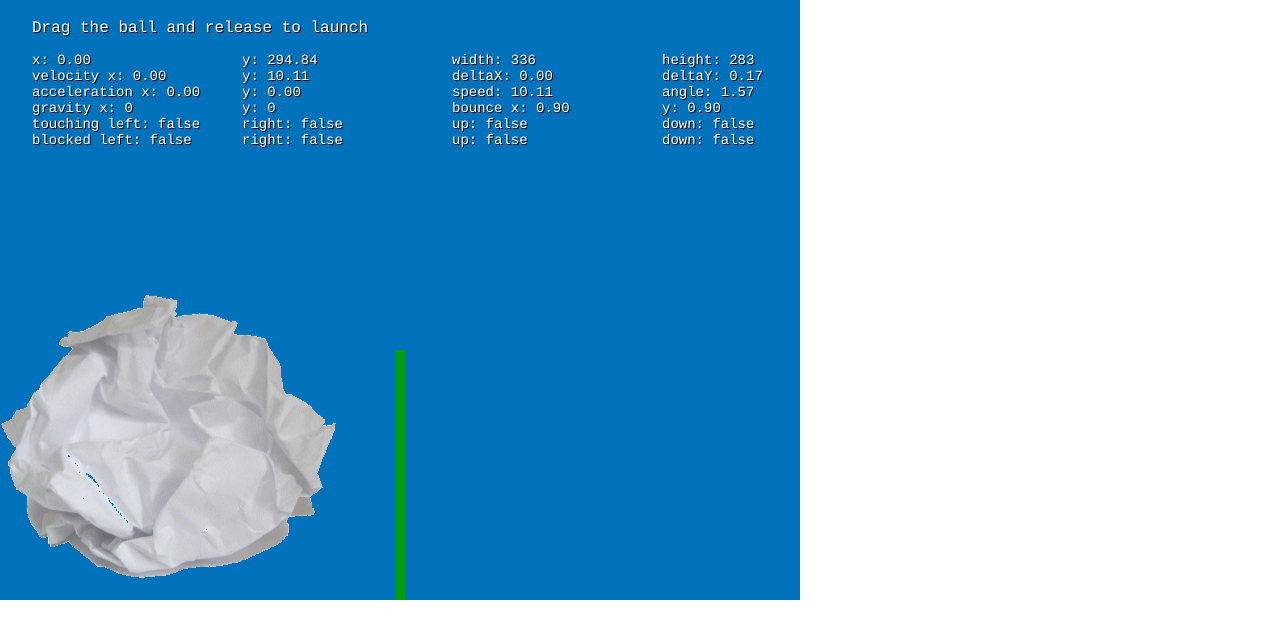
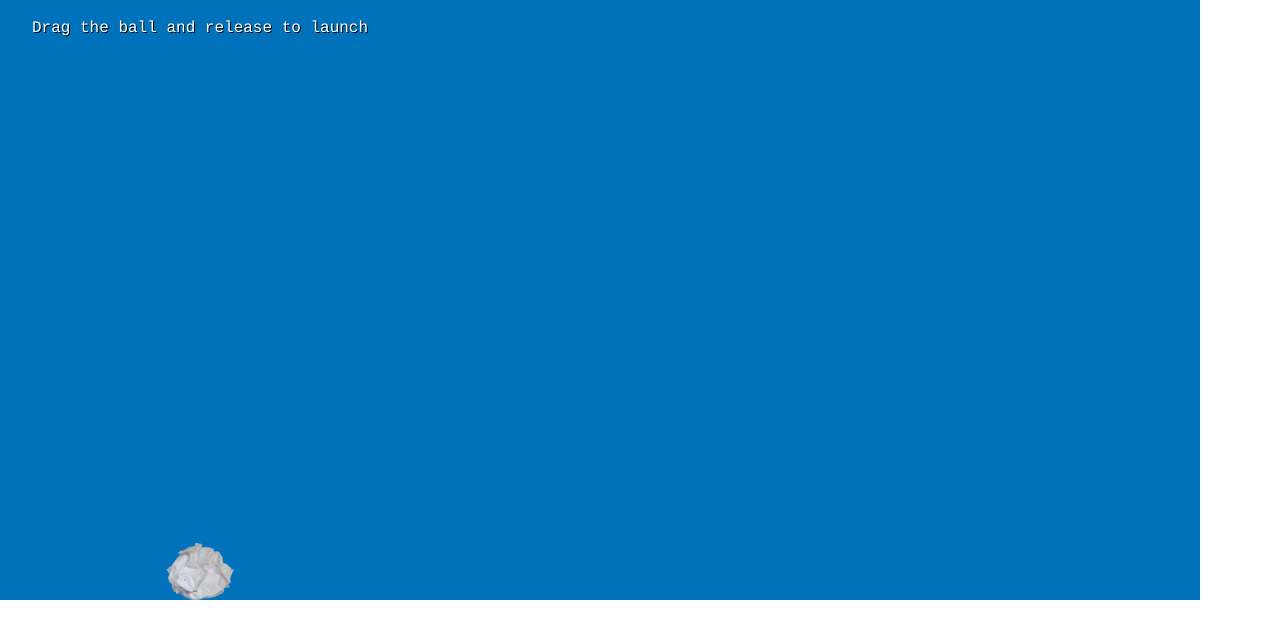
Before and after one commit to taneeya96/Great-Expectasians, a plain HTML site: page launcher_test.html in a window 1280 px wide. Drawn offline with Linux system fonts and the light colour scheme.

Commit message:
Minor modification
Change size of ball, remove unneccesary stuffs

```diff
--- a/launcher_test.html
+++ b/launcher_test.html
@@ -11,12 +11,12 @@
 </head>
 <body>
 	<script type="text/javascript">
-var game = new Phaser.Game(800, 600, Phaser.CANVAS, 'phaser-example', { preload: preload, create: create, update: update, render: render });
+var game = new Phaser.Game(1200, 600, Phaser.CANVAS, 'phaser-example', { preload: preload, create: create, update: update, render: render });
 
 function preload() {
 
     game.load.image('analog', 'images/fusia.png');
-    game.load.image('arrow', 'images/longarrow.png');
+    game.load.image('arrow', 'images/longarrow2.png');
     game.load.image('ball', 'images/paperBall.png');
 
 }
@@ -31,13 +31,13 @@ function create() {
     game.physics.startSystem(Phaser.Physics.ARCADE);
 
     // set global gravity
-    game.physics.arcade.gravity.y = 200;
+    game.physics.arcade.gravity.y = 100;
 
     game.stage.backgroundColor = '#0072bc';
 
     var graphics = game.add.graphics(0,0);
     graphics.beginFill(0x049e0c);
-    graphics.drawRect(395, 350, 10, 250);
+    //graphics.drawRect(395, 350, 10, 350);
 
     analog = game.add.sprite(400, 350, 'analog');
 
@@ -58,11 +58,12 @@ function create() {
     arrow.body.allowGravity = false;
     arrow.alpha = 0;
 
-    ball = game.add.sprite(100, 400, 'ball');
+    ball = game.add.sprite(200, 100, 'ball');
     game.physics.enable(ball, Phaser.Physics.ARCADE);
     ball.anchor.setTo(0.5, 0.5);
+    ball.scale.setTo(0.2,0.2);
     ball.body.collideWorldBounds = true;
-    ball.body.bounce.setTo(0.9, 0.9);
+    ball.body.bounce.setTo(0.2, 0.2);
 
     // Enable input.
     ball.inputEnabled = true;
@@ -98,6 +99,7 @@ function launch() {
 function update() {
 
     arrow.rotation = game.physics.arcade.angleBetween(arrow, ball);
+    //arrow.rotation = game.physics.arcade.angleToPointer(ball);
 
     if (catchFlag == true)
     {
@@ -118,7 +120,7 @@ function render() {
 
     game.debug.text("Drag the ball and release to launch", 32, 32);
 
-    game.debug.bodyInfo(ball, 32, 64);
+    //game.debug.bodyInfo(ball, 32, 64);
 
     // game.debug.spriteInfo(ball, 32, 64);
     // game.debug.text("Launch Velocity: " + parseInt(launchVelocity), 32, 250);
@@ -126,7 +128,7 @@ function render() {
 }
 
 
-	</script>
+</script>
 
 </body>
 </html>
```
Also changed, not shown: images/longarrow2.png (added).
